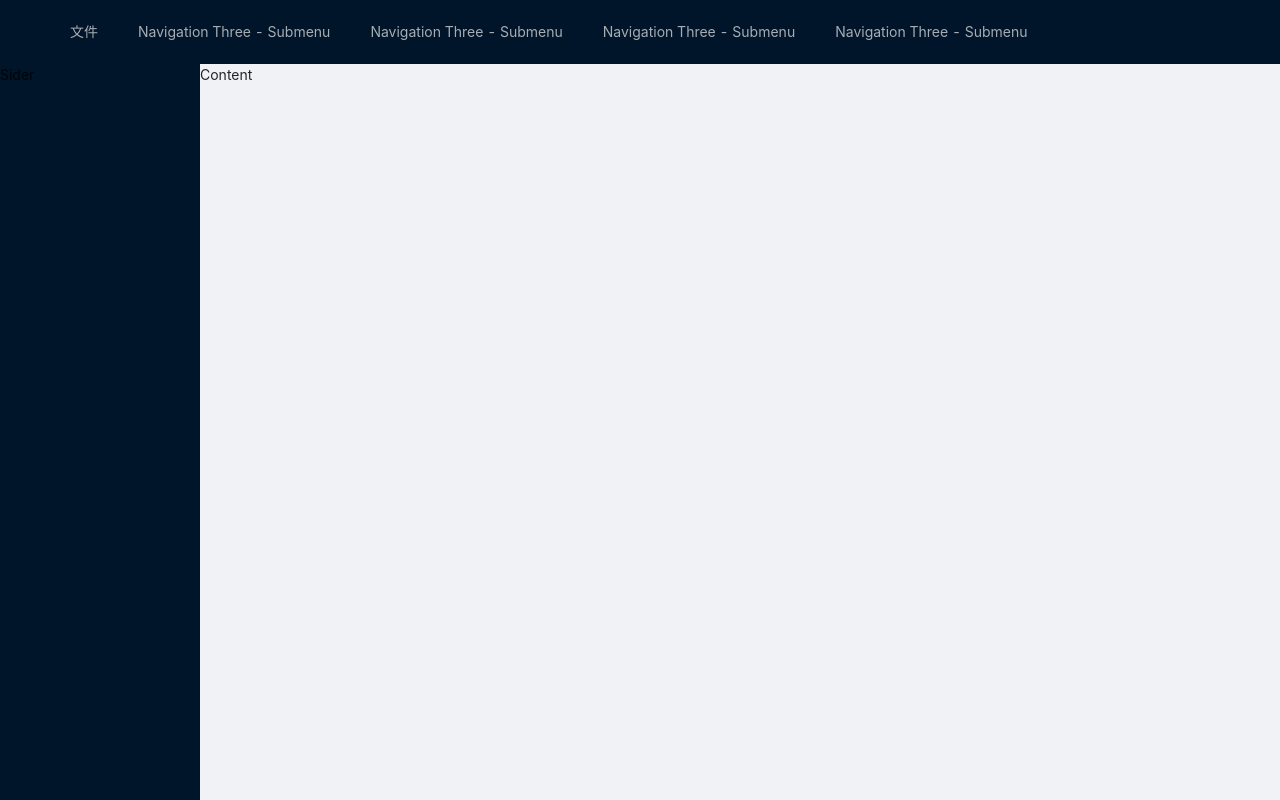
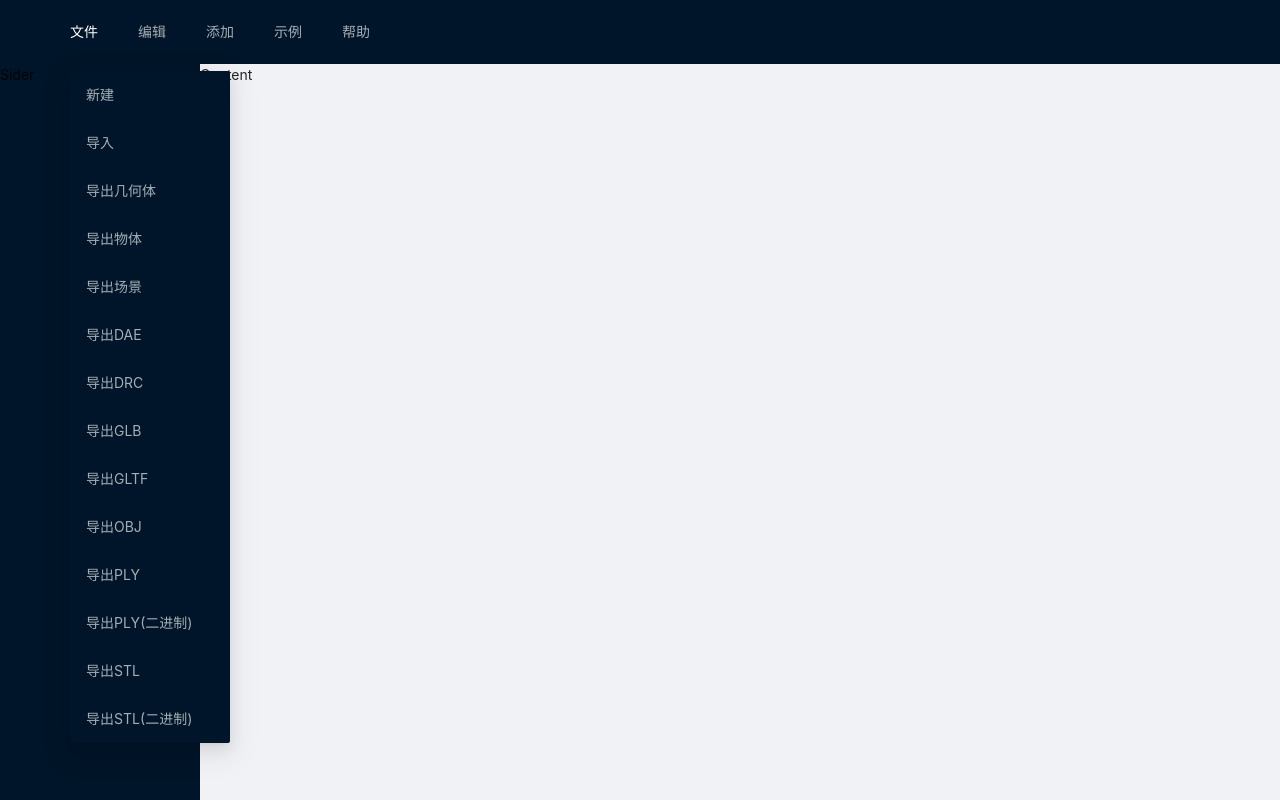
Before and after one commit to StuRuby/scene-editor, a React app: page / in a window 1280 px wide. Built offline with nearby package versions, Linux system fonts and the light colour scheme.

Commit message:
feature:添加菜单栏

```diff
--- a/src/components/menubar/add.tsx
+++ b/src/components/menubar/add.tsx
@@ -1,33 +1,150 @@
 import React from 'react';
 import { Menu } from 'antd';
 
-const { SubMenu } = Menu;
+export class MenubarAdd {
+	runList: RunItemName[];
+	constructor() {
+		this.runList = [
+			'group',
+			'plane',
+			'box',
+			'circle',
+			'cylinder',
+			'ring',
+			'sphere',
+			'dodecahedron',
+			'icosahedron',
+			'octahedron',
+			'tetrahedron',
+			'torus',
+			'tube',
+			'torusKnot',
+			'lathe',
+			'sprite',
+			'pointLight',
+			'spotLight',
+			'directionalLight',
+			'hemisphereLight',
+			'ambientLight',
+			'perspectiveCamera',
+			'orthographicCamera',
+		];
+	}
 
-export function MenubarAdd() {
-	return (
-		<SubMenu key="add">
-			<Menu.Item>组</Menu.Item>
-			<Menu.Item>正方体</Menu.Item>
-			<Menu.Item>圆</Menu.Item>
-			<Menu.Item>圆柱体</Menu.Item>
-			<Menu.Item>十二面体</Menu.Item>
-			<Menu.Item>二十面体</Menu.Item>
-			<Menu.Item>酒杯</Menu.Item>
-			<Menu.Item>八面体</Menu.Item>
-			<Menu.Item>平面</Menu.Item>
-			<Menu.Item>环</Menu.Item>
-			<Menu.Item>球体</Menu.Item>
-			<Menu.Item>精灵</Menu.Item>
-			<Menu.Item>四面体</Menu.Item>
-			<Menu.Item>环面扭结体</Menu.Item>
-			<Menu.Item>管</Menu.Item>
-			<Menu.Item>环境光</Menu.Item>
-			<Menu.Item>平行光</Menu.Item>
-			<Menu.Item>半球光</Menu.Item>
-			<Menu.Item>点光源</Menu.Item>
-			<Menu.Item>聚光灯</Menu.Item>
-			<Menu.Item>正交相机</Menu.Item>
-			<Menu.Item>透视相机</Menu.Item>
-		</SubMenu>
-	);
+	group() {
+		return <Menu.Item key="group">组</Menu.Item>;
+	}
+
+	plane() {
+		return <Menu.Item key="plane">平面</Menu.Item>;
+	}
+
+	box() {
+		return <Menu.Item key="box">正方体</Menu.Item>;
+	}
+
+	circle() {
+		return <Menu.Item key="circle">圆</Menu.Item>;
+	}
+
+	cylinder() {
+		return <Menu.Item key="cylinder">圆柱体</Menu.Item>;
+	}
+
+	ring() {
+		return <Menu.Item key="ring">环</Menu.Item>;
+	}
+
+	sphere() {
+		return <Menu.Item key="sphere">球体</Menu.Item>;
+	}
+
+	dodecahedron() {
+		return <Menu.Item key="dodecahedron">十二面体</Menu.Item>;
+	}
+
+	icosahedron() {
+		return <Menu.Item key="icosahedron">二十面体</Menu.Item>;
+	}
+
+	octahedron() {
+		return <Menu.Item key="octahedron">八面体</Menu.Item>;
+	}
+
+	tetrahedron() {
+		return <Menu.Item key="tetrahedron">四面体</Menu.Item>;
+	}
+
+	torus() {
+		return <Menu.Item key="torus">圆环体</Menu.Item>;
+	}
+
+	tube() {
+		return <Menu.Item key="tube">管</Menu.Item>;
+	}
+
+	torusKnot() {
+		return <Menu.Item key="torusKnot">环面扭结体</Menu.Item>;
+	}
+
+	lathe() {
+		return <Menu.Item key="lathe">酒杯</Menu.Item>;
+	}
+
+	sprite() {
+		return <Menu.Item key="sprite">精灵</Menu.Item>;
+	}
+
+	pointLight() {
+		return <Menu.Item key="pointLight">点光源</Menu.Item>;
+	}
+
+	spotLight() {
+		return <Menu.Item key="spotLight">聚光灯</Menu.Item>;
+	}
+
+	directionalLight() {
+		return <Menu.Item key="directionalLight">平行光</Menu.Item>;
+	}
+
+	hemisphereLight() {
+		return <Menu.Item key="hemisphereLight">半球光</Menu.Item>;
+	}
+
+	ambientLight() {
+		return <Menu.Item key="ambientLight">环境光</Menu.Item>;
+	}
+
+	perspectiveCamera() {
+		return <Menu.Item key="perspectiveCamera">透视相机</Menu.Item>;
+	}
+
+	orthographicCamera() {
+		return <Menu.Item key="orthographicCamera">正交相机</Menu.Item>;
+	}
 }
+
+type RunItemName =
+	| 'group'
+	| 'plane'
+	| 'box'
+	| 'circle'
+	| 'cylinder'
+	| 'ring'
+	| 'sphere'
+	| 'dodecahedron'
+	| 'icosahedron'
+	| 'octahedron'
+	| 'tetrahedron'
+	| 'torus'
+	| 'tube'
+	| 'torusKnot'
+	| 'lathe'
+	| 'sprite'
+	| 'pointLight'
+	| 'spotLight'
+	| 'directionalLight'
+	| 'hemisphereLight'
+	| 'ambientLight'
+	| 'perspectiveCamera'
+	| 'orthographicCamera';
--- a/src/components/menubar/edit.tsx
+++ b/src/components/menubar/edit.tsx
@@ -1,18 +1,54 @@
 import React from 'react';
 import { Menu } from 'antd';
 
-const { SubMenu } = Menu;
+export class MenubarEdit {
+	runList: RunItemName[];
+	constructor() {
+		this.runList = [
+			'undo',
+			'redo',
+			'clearHistory',
+			'clone',
+			'delete',
+			'minifyShaders',
+			'fixColorMaps',
+		];
+	}
 
-export function MenubarEdit() {
-	return (
-		<SubMenu key="edit">
-			<Menu.Item>撤销(Ctrl+Z)</Menu.Item>
-			<Menu.Item>重做(Ctrl+Shift+Z)</Menu.Item>
-			<Menu.Item>清空历史记录</Menu.Item>
-			<Menu.Item>拷贝</Menu.Item>
-			<Menu.Item>删除(Del)</Menu.Item>
-			<Menu.Item>压缩着色器</Menu.Item>
-			<Menu.Item>修复颜色贴图</Menu.Item>
-		</SubMenu>
-	);
+	redo() {
+		return <Menu.Item key="redo">撤销</Menu.Item>;
+	}
+
+	undo() {
+		return <Menu.Item key="undo">重做</Menu.Item>;
+	}
+
+	clearHistory() {
+		return <Menu.Item key="clearHistory">清空历史记录</Menu.Item>;
+	}
+
+	clone() {
+		return <Menu.Item key="clone">拷贝</Menu.Item>;
+	}
+
+	delete() {
+		return <Menu.Item key="delete">删除</Menu.Item>;
+	}
+
+	minifyShaders() {
+		return <Menu.Item key="minifyShaders">压缩着色器</Menu.Item>;
+	}
+
+	fixColorMaps() {
+		return <Menu.Item key="fixColorMaps">修复颜色贴图</Menu.Item>;
+	}
 }
+
+type RunItemName =
+	| 'redo'
+	| 'undo'
+	| 'clearHistory'
+	| 'clone'
+	| 'delete'
+	| 'minifyShaders'
+	| 'fixColorMaps';
--- a/src/components/menubar/example.tsx
+++ b/src/components/menubar/example.tsx
@@ -1,16 +1,31 @@
 import React from 'react';
 import { Menu } from 'antd';
 
-const { SubMenu } = Menu;
+export class MenubarExample {
+	runList: RunItemName[];
+	constructor() {
+		this.runList = ['arkanoid', 'camera', 'particles', 'pong', 'shaders'];
+	}
 
-export function MenubarExample() {
-	return (
-		<SubMenu key="example">
-			<Menu.Item>打砖块</Menu.Item>
-			<Menu.Item>摄像机</Menu.Item>
-			<Menu.Item>粒子</Menu.Item>
-			<Menu.Item>乒乓球</Menu.Item>
-			<Menu.Item>着色器</Menu.Item>
-		</SubMenu>
-	);
+	arkanoid() {
+		return <Menu.Item key="arkanoid">打砖块</Menu.Item>;
+	}
+
+	camera() {
+		return <Menu.Item key="camera">摄像机</Menu.Item>;
+	}
+
+	particles() {
+		return <Menu.Item key="particles">粒子</Menu.Item>;
+	}
+
+	pong() {
+		return <Menu.Item key="pong">乒乓球</Menu.Item>;
+	}
+
+	shaders() {
+		return <Menu.Item key="shaders">着色器</Menu.Item>;
+	}
 }
+
+type RunItemName = 'arkanoid' | 'camera' | 'particles' | 'pong' | 'shaders';
--- a/src/components/menubar/file.tsx
+++ b/src/components/menubar/file.tsx
@@ -1,147 +1,101 @@
 import React from 'react';
 import { Upload, Button, Menu } from 'antd';
 
-let i = 0;
-
 export class MenubarFile {
-	newFile: () => any;
-	importFile: () => any;
+	runList: RunItemName[];
 	constructor() {
-		this.newFile = () => {
-			return <Menu.Item key={i++}>Option 1</Menu.Item>;
-		};
-
-		this.importFile = () => {
-			return (
-				<Menu.Item key={i++}>
-					<Upload>upload</Upload>
-				</Menu.Item>
-			);
-		};
-
-		// this.exportGeometry();
-		// this.exportObject();
-		// this.exportScene();
-
-		// this.exportDae();
-		// this.exportDrc();
-		// this.exportGlb();
-		// this.exportGltf();
-		// this.exportObj();
-		// this.exportPly();
-		// this.exportPlyBinary();
-		// this.exportStl();
-		// this.exportStlBinary();
+		this.runList = [
+			'newFile',
+			'importFile',
+			'exportGeometry',
+			'exportObject',
+			'exportScene',
+			'exportDae',
+			'exportDrc',
+			'exportGlb',
+			'exportGltf',
+			'exportObj',
+			'exportPly',
+			'exportPlyBinary',
+			'exportStl',
+			'exportStlBinary',
+		];
 	}
 
-	// exportGeometry() {
-	// 	this.list.push({
-	// 		name: '导出几何体',
-	// 		type: 'button',
-	// 		onClick: () => {},
-	// 	});
-	// }
+	newFile() {
+		return <Menu.Item key="newFile">新建</Menu.Item>;
+	}
 
-	// exportObject() {
-	// 	this.list.push({
-	// 		name: '导出物体',
-	// 		type: 'button',
-	// 		onClick: () => {},
-	// 	});
-	// }
+	importFile() {
+		return (
+			<Menu.Item key="importFile">
+				导入
+				<Upload></Upload>
+			</Menu.Item>
+		);
+	}
 
-	// exportScene() {
-	// 	this.list.push({
-	// 		name: '导出场景',
-	// 		type: 'button',
-	// 		onClick: () => {},
-	// 	});
-	// }
+	exportGeometry() {
+		return <Menu.Item key="exportGeometry">导出几何体</Menu.Item>;
+	}
 
-	// exportDae() {
-	// 	this.list.push({
-	// 		name: '导出DAE',
-	// 		type: 'button',
-	// 		onClick: () => {},
-	// 	});
-	// }
+	exportObject() {
+		return <Menu.Item key="exportObject">导出物体</Menu.Item>;
+	}
 
-	// exportDrc() {
-	// 	this.list.push({
-	// 		name: '导出DRC',
-	// 		type: 'button',
-	// 		onClick: () => {},
-	// 	});
-	// }
+	exportScene() {
+		return <Menu.Item key="exportScene">导出场景</Menu.Item>;
+	}
 
-	// exportGlb() {
-	// 	this.list.push({
-	// 		name: '导出GLB',
-	// 		type: 'button',
-	// 		onClick: () => {},
-	// 	});
-	// }
+	exportDae() {
+		return <Menu.Item key="exportDae">导出DAE</Menu.Item>;
+	}
 
-	// exportGltf() {
-	// 	this.list.push({
-	// 		name: '导出GLTF',
-	// 		type: 'button',
-	// 		onClick: () => {},
-	// 	});
-	// }
+	exportDrc() {
+		return <Menu.Item key="exportDrc">导出DRC</Menu.Item>;
+	}
 
-	// exportObj() {
-	// 	this.list.push({
-	// 		name: '导出OBJ',
-	// 		type: 'button',
-	// 		onClick: () => {},
-	// 	});
-	// }
+	exportGlb() {
+		return <Menu.Item key="exportGlb">导出GLB</Menu.Item>;
+	}
 
-	// exportPly() {
-	// 	this.list.push({
-	// 		name: '导出PLY',
-	// 		type: 'button',
-	// 		onClick: () => {},
-	// 	});
-	// }
+	exportGltf() {
+		return <Menu.Item key="exportGltf">导出GLTF</Menu.Item>;
+	}
 
-	// exportPlyBinary() {
-	// 	this.list.push({
-	// 		name: '导出PLY(二进制)',
-	// 		type: 'button',
-	// 		onClick: () => {},
-	// 	});
-	// }
+	exportObj() {
+		return <Menu.Item key="exportObj">导出OBJ</Menu.Item>;
+	}
 
-	// exportStl() {
-	// 	this.list.push({
-	// 		name: '导出STL',
-	// 		type: 'button',
-	// 		onClick: () => {},
-	// 	});
-	// }
+	exportPly() {
+		return <Menu.Item key="exportPly">导出PLY</Menu.Item>;
+	}
 
-	// exportStlBinary() {
-	// 	this.list.push({
-	// 		name: '导出STL(二进制)',
-	// 		type: 'button',
-	// 		onClick: () => {},
-	// 	});
-	// }
+	exportPlyBinary() {
+		return <Menu.Item key="exportPlyBinary">导出PLY(二进制)</Menu.Item>;
+	}
 
-	// addDivider() {
-	// 	this.list.push({
-	// 		name: '',
-	// 		type: 'divider',
-	// 		onClick: () => {},
-	// 	});
-	// }
+	exportStl() {
+		return <Menu.Item key="exportStl">导出STL</Menu.Item>;
+	}
+
+	exportStlBinary() {
+		return <Menu.Item key="exportStlBinary">导出STL(二进制)</Menu.Item>;
+	}
 }
 
-interface ListItem {
-	name: string;
-	type: string;
-	value: any;
-	onClick: () => void;
-}
+type RunItemName =
+	| 'newFile'
+	| 'importFile'
+	| 'exportGeometry'
+	| 'exportObject'
+	| 'exportScene'
+	| 'exportDae'
+	| 'exportDrc'
+	| 'exportGlb'
+	| 'exportGltf'
+	| 'exportObj'
+	| 'exportPly'
+	| 'exportPlyBinary'
+	| 'exportStl'
+	| 'exportStlBinary';
--- a/src/components/menubar/help.tsx
+++ b/src/components/menubar/help.tsx
@@ -1,13 +1,19 @@
 import React from 'react';
 import { Menu } from 'antd';
 
-const { SubMenu } = Menu;
+export class MenubarHelp {
+	runList: RunItemName[];
+	constructor() {
+		this.runList = ['sourceCode', 'about'];
+	}
 
-export function MenubarHelp() {
-	return (
-		<SubMenu key="help">
-			<Menu.Item>源码</Menu.Item>
-			<Menu.Item>关于</Menu.Item>
-		</SubMenu>
-	);
+	sourceCode() {
+		return <Menu.Item key="sourceCode">源码</Menu.Item>;
+	}
+
+	about() {
+		return <Menu.Item key="about">关于</Menu.Item>;
+	}
 }
+
+type RunItemName = 'sourceCode' | 'about';
--- a/src/components/menubar/index.tsx
+++ b/src/components/menubar/index.tsx
@@ -1,42 +1,43 @@
 import React from 'react';
-import { Menu, Upload } from 'antd';
+import { Menu } from 'antd';
 import classnames from 'classnames';
 import _ from 'lodash';
 
 import { MenubarFile } from './file';
+import { MenubarAdd } from './add';
+import { MenubarEdit } from './edit';
+import { MenubarExample } from './example';
+import { MenubarHelp } from './help';
 import styles from './index.less';
 
 const { SubMenu } = Menu;
 
 export function Menubar() {
-	const files = new MenubarFile();
-	const menus = _.keys(files).map(key => files['newFile']());
+	const file = new MenubarFile();
+	const add = new MenubarAdd();
+	const edit = new MenubarEdit();
+	const example = new MenubarExample();
+	const help = new MenubarHelp();
 	return (
-		<Menu mode="horizontal" theme="dark" className={classnames(styles.menu)}>
-			<SubMenu title="文件">{menus}</SubMenu>
-			<SubMenu title="Navigation Three - Submenu">
-				<Menu.Item key="setting:1">Option 1</Menu.Item>
-				<Menu.Item key="setting:2">Option 2</Menu.Item>
-				<Menu.Item key="setting:3">Option 3</Menu.Item>
-				<Menu.Item key="setting:4">Option 4</Menu.Item>
+		<Menu
+			mode="horizontal"
+			theme="dark"
+			defaultOpenKeys={['file']}
+			className={classnames(styles.menu)}>
+			<SubMenu title="文件" key="file">
+				{_.map(file.runList, item => file[item]())}
 			</SubMenu>
-			<SubMenu title="Navigation Three - Submenu">
-				<Menu.Item key="setting:1">Option 1</Menu.Item>
-				<Menu.Item key="setting:2">Option 2</Menu.Item>
-				<Menu.Item key="setting:3">Option 3</Menu.Item>
-				<Menu.Item key="setting:4">Option 4</Menu.Item>
+			<SubMenu title="编辑" key="edit">
+				{_.map(edit.runList, item => edit[item]())}
 			</SubMenu>
-			<SubMenu title="Navigation Three - Submenu">
-				<Menu.Item key="setting:1">Option 1</Menu.Item>
-				<Menu.Item key="setting:2">Option 2</Menu.Item>
-				<Menu.Item key="setting:3">Option 3</Menu.Item>
-				<Menu.Item key="setting:4">Option 4</Menu.Item>
+			<SubMenu title="添加" key="add">
+				{_.map(add.runList, item => add[item]())}
 			</SubMenu>
-			<SubMenu title="Navigation Three - Submenu">
-				<Menu.Item key="setting:1">Option 1</Menu.Item>
-				<Menu.Item key="setting:2">Option 2</Menu.Item>
-				<Menu.Item key="setting:3">Option 3</Menu.Item>
-				<Menu.Item key="setting:4">Option 4</Menu.Item>
+			<SubMenu title="示例" key="example">
+				{_.map(example.runList, item => example[item]())}
+			</SubMenu>
+			<SubMenu title="帮助" key="help">
+				{_.map(help.runList, item => help[item]())}
 			</SubMenu>
 		</Menu>
 	);
```
